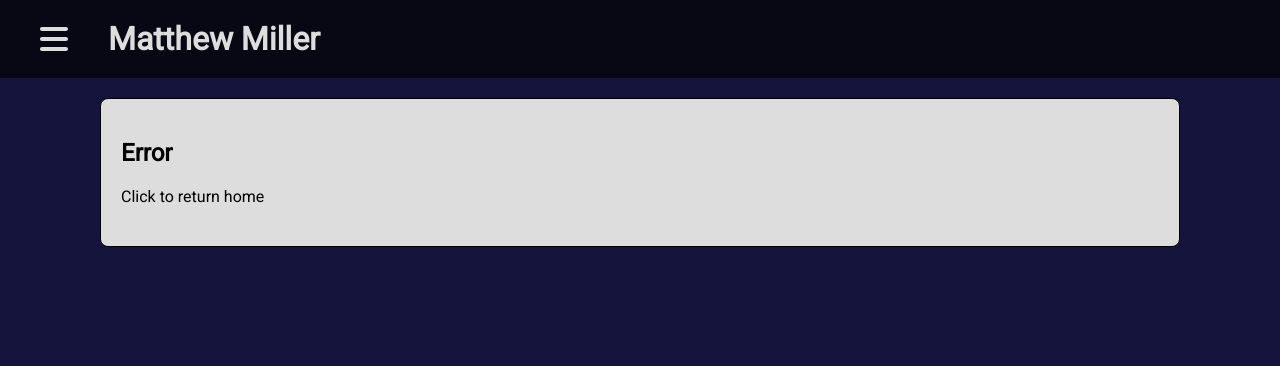
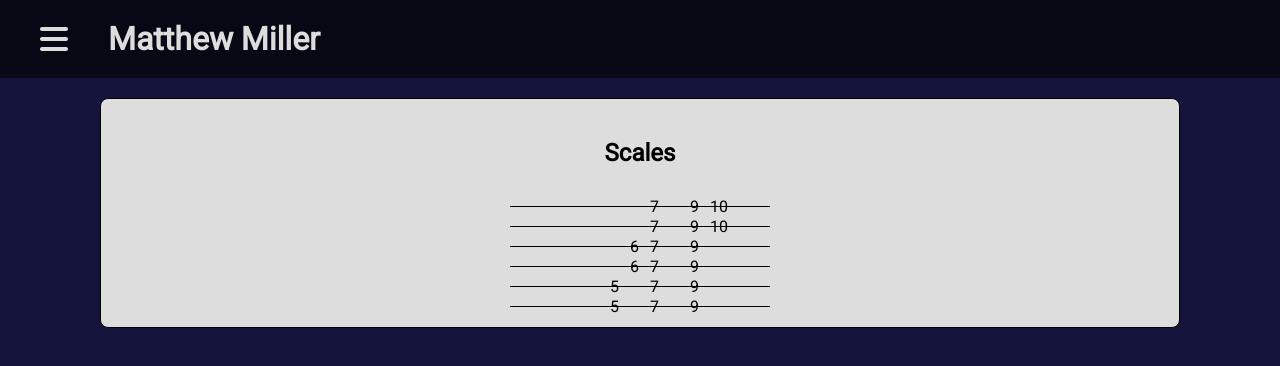
Before and after one commit to milmd90/mattdeanmiller, a React (Create React App) app in the folder client/: page /scales in a window 1280 px wide. Shown: the top 366 px of the page. Built offline with nearby package versions, Linux system fonts and the light colour scheme.

Commit message:
D shape scale

```diff
--- a/client/src/components/App.tsx
+++ b/client/src/components/App.tsx
@@ -14,6 +14,7 @@ import {
   Home,
   Blog,
   Tabulator,
+  Scales,
   MusicTheory,
   Login,
   Signup,
@@ -54,11 +55,11 @@ function App() {
         <div id="app">
           <Header
             title='Matthew Miller'
-            onMenuClick={() => {setMenuOpen(!menuOpen)}}
+            onMenuClick={() => { setMenuOpen(!menuOpen) }}
           />
           <div id='main'>
             <OutsideClick
-              onClick={() => {setMenuOpen(false)}}
+              onClick={() => { setMenuOpen(false) }}
               omitElements={['#menu-button']}
             >
               <Menu
@@ -79,6 +80,10 @@ function App() {
                 <Route
                   path="/tabulator"
                   element={<Tabulator />}
+                />
+                <Route
+                  path="/scales"
+                  element={<Scales />}
                 />
                 <Route
                   path="/music-theory"
--- a/client/src/components/Menu.tsx
+++ b/client/src/components/Menu.tsx
@@ -1,4 +1,4 @@
-import React, {useState} from 'react';
+import React, { useState } from 'react';
 import { Link } from 'react-router-dom';
 import { FontAwesomeIcon } from '@fortawesome/react-fontawesome';
 import { faCaretDown } from '@fortawesome/free-solid-svg-icons';
@@ -48,7 +48,7 @@ function Menu(props: {
 
   return (
     <div id="menu" className={`${props.open ? 'show' : 'hide'}`}>
-      <Link to='/' id='menu-home'  className='menu-item' onClick={props.onClick}>
+      <Link to='/' id='menu-home' className='menu-item' onClick={props.onClick}>
         Home
       </Link>
       {/* <Link to='/blog' id='menu-blog' className='menu-item' onClick={props.onClick}>
@@ -57,10 +57,13 @@ function Menu(props: {
       <Link to='/tabulator' id='menu-tabulator' className='menu-item' onClick={props.onClick}>
         Tabulator
       </Link>
+      <Link to='/scales' id='menu-scales' className='menu-item' onClick={props.onClick}>
+        Scales
+      </Link>
       <MenuDropdown
         open={dropdownOpen}
         onClick={props.onClick}
-        onExpand={() => {setDropdownOpen(!dropdownOpen)}}
+        onExpand={() => { setDropdownOpen(!dropdownOpen) }}
       />
     </div>
   );
--- /dev/null
+++ b/client/src/components/fretboard/index.tsx
@@ -0,0 +1,81 @@
+function FretboardString(props: {
+  start: number,
+  end: number,
+  string: string,
+  frets: number[]
+}) {
+  function range(min: number, max: number) {
+    var len = max - min + 1;
+    var arr = [];
+    for (var i = 0; i < len; i++) {
+      arr[i] = min + i;
+    }
+    return arr;
+  }
+
+  const frets = range(props.start, props.end).map((i) => {
+    return <span className='fret-box'>
+      {props.frets.includes(i) ? i : ''}
+    </span>
+  })
+
+  return (
+    <div className="fretboard-string">
+      {frets}
+    </div>
+  );
+}
+
+export default function Fretboard(props: {
+  start: number,
+  end: number,
+  frets: {
+    'e': number[],
+    'B': number[],
+    'G': number[],
+    'D': number[],
+    'A': number[],
+    'E': number[],
+  }
+}) {
+  return (
+    <div className="fretboard">
+      <FretboardString
+        start={props.start}
+        end={props.end}
+        string={'e'}
+        frets={props.frets['e']}
+      />
+      <FretboardString
+        start={props.start}
+        end={props.end}
+        string={'B'}
+        frets={props.frets['B']}
+      />
+      <FretboardString
+        start={props.start}
+        end={props.end}
+        string={'G'}
+        frets={props.frets['G']}
+      />
+      <FretboardString
+        start={props.start}
+        end={props.end}
+        string={'D'}
+        frets={props.frets['D']}
+      />
+      <FretboardString
+        start={props.start}
+        end={props.end}
+        string={'A'}
+        frets={props.frets['A']}
+      />
+      <FretboardString
+        start={props.start}
+        end={props.end}
+        string={'E'}
+        frets={props.frets['E']}
+      />
+    </div>
+  );
+}
--- /dev/null
+++ b/client/src/pages/Scales.tsx
@@ -0,0 +1,23 @@
+import Fretboard from '../components/fretboard';
+
+export default function Scales() {
+  return (
+    <div id='scales-page' className="container center">
+      <h2>Scales</h2>
+      <div className='column narrow'>
+        <Fretboard
+          start={0}
+          end={12}
+          frets={{
+            'e': [7, 9, 10],
+            'B': [7, 9, 10],
+            'G': [6, 7, 9],
+            'D': [6, 7, 9],
+            'A': [5, 7, 9],
+            'E': [5, 7, 9]
+          }}
+        />
+      </div>
+    </div>
+  );
+}
--- a/client/src/pages/index.js
+++ b/client/src/pages/index.js
@@ -1,6 +1,7 @@
 import Home from './Home';
 import Blog from './Blog';
 import Tabulator from './Tabulator';
+import Scales from './Scales';
 import MusicTheory from './MusicTheory';
 import Signup from './SignupPage';
 import Login from './Login';
@@ -11,9 +12,10 @@ export {
   Home,
   Blog,
   Tabulator,
+  Scales,
   MusicTheory,
   Signup,
   Login,
   Profile,
   NoMatch,
- };
+};
--- a/client/src/styles/index.css
+++ b/client/src/styles/index.css
@@ -519,6 +519,27 @@ a {
   padding-bottom: 20px;
 }
 
+/* fretboard */
+.fretboard {
+  display: flex;
+  flex-direction: column;
+}
+
+.fretboard-string {
+  display: flex;
+  flex-direction: row;
+  border-bottom: solid black 1px;
+}
+
+.fret-box {
+  display: flex;
+  flex-direction: row;
+  position: relative;
+  top: 10px;
+  width: 20px;
+}
+
+/* mobile styles */
 .mobile {
   display: none;
 }
@@ -527,7 +548,6 @@ a {
   display: flex;
 }
 
-/* mobile styles */
 @media all and (max-width: 700px) {
   .mobile {
     display: flex;
```
